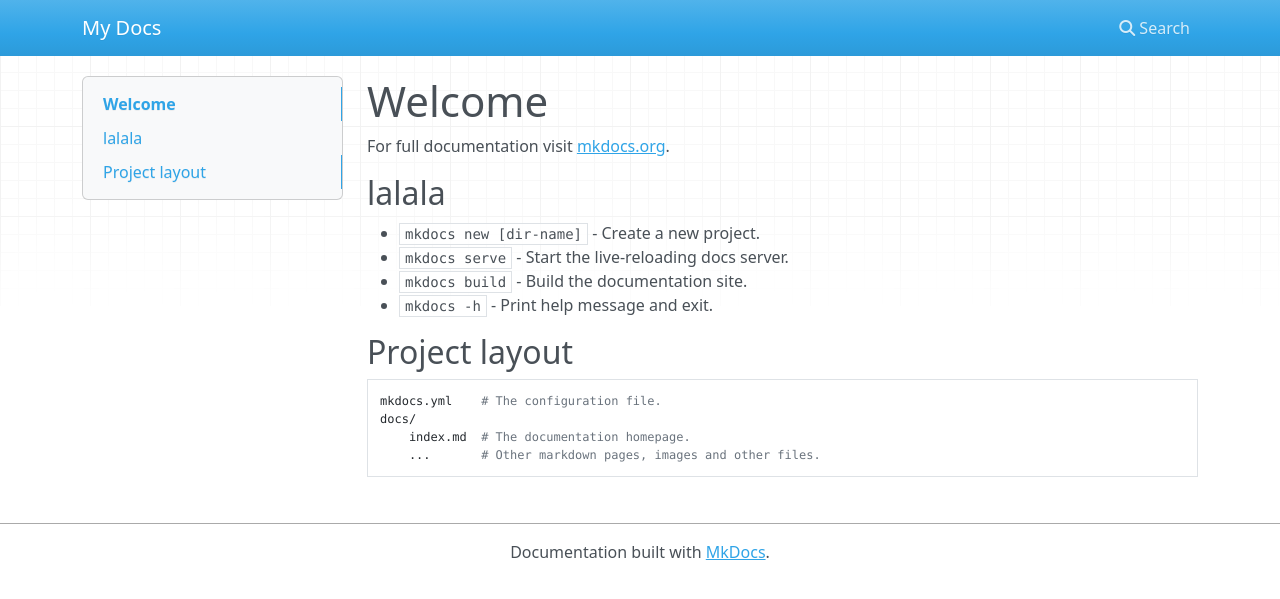
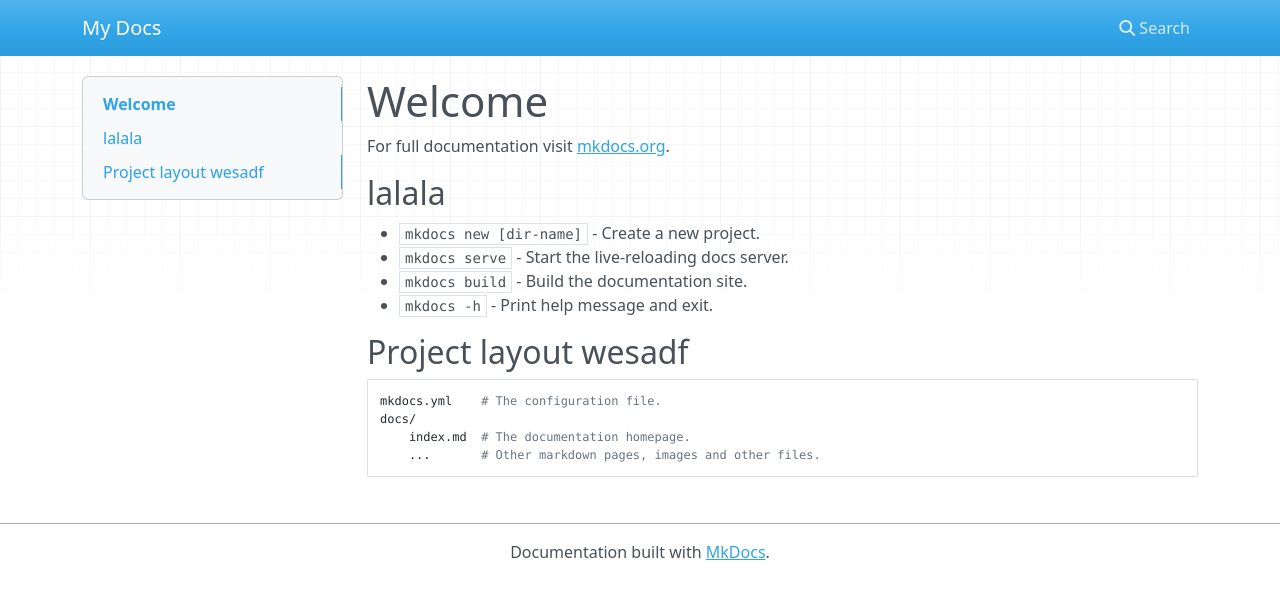
Before and after one commit to Renoyyz233/MkDocsTest, an MkDocs documentation site: the page built from docs/index.md, in a window 1280 px wide. Shown: the top 599 px of the page. Built offline with MkDocs 1.6.1, drawn with Linux system fonts in a browser that asks for light colours; nearby versions of some CDN libraries.

Commit message:
Update index.md

```diff
--- a/docs/index.md
+++ b/docs/index.md
@@ -9,7 +9,7 @@ For full documentation visit [mkdocs.org](https://www.mkdocs.org).
 * `mkdocs build` - Build the documentation site.
 * `mkdocs -h` - Print help message and exit.
 
-## Project layout
+## Project layout wesadf
 
     mkdocs.yml    # The configuration file.
     docs/
```
